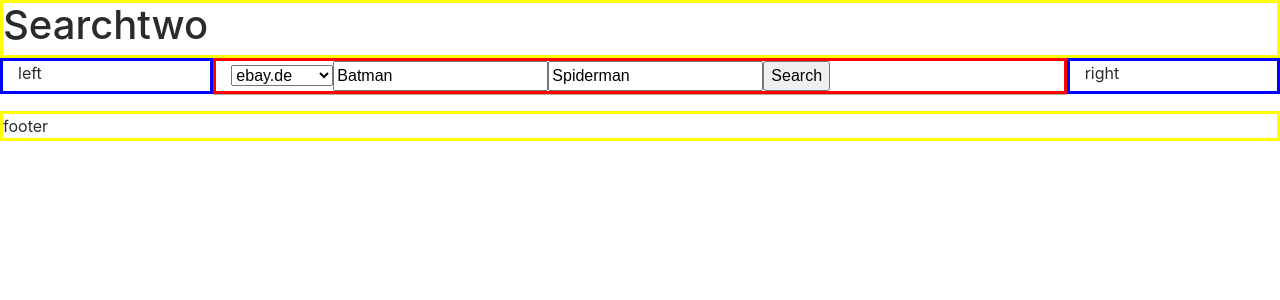
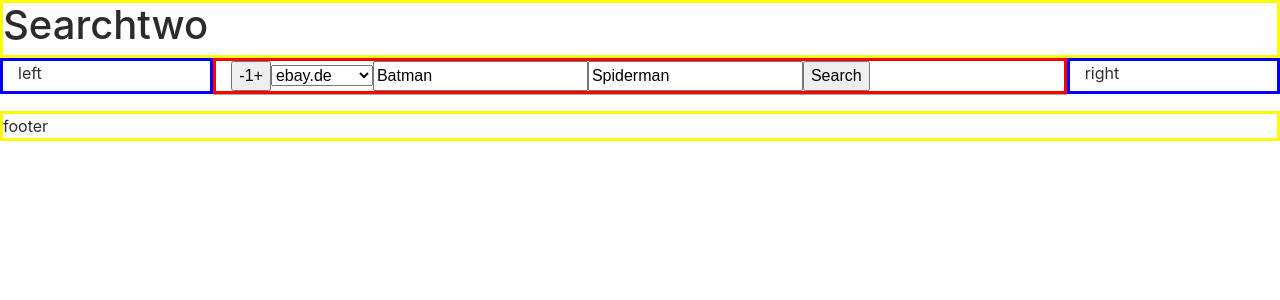
Before and after one commit to Riglanto/SearchTwo, an Angular app: page /searchlist in a window 1280 px wide. Shown: the top 300 px of the page. Built offline with nearby package versions, Linux system fonts and the light colour scheme.

Commit message:
Help button for searchColumn

```diff
--- a/src/app/search-list/search-list.component.html
+++ b/src/app/search-list/search-list.component.html
@@ -3,17 +3,16 @@
     left
   </div>
   <div id="center" class="col-xs-12 col-lg-8">
-    <div id='searchForm'>
-      <form #form="ngForm" (ngSubmit)="search()">
-        <select class="selectInput" id="shop" required [(ngModel)]="shop" name="shop">
+    <form #form="ngForm" (ngSubmit)="search()">
+      <button type="button" (click)="searchColumns = searchColumns == 2 ? 3 : 2">-1+</button>
+      <select class="selectInput" id="shop" required [(ngModel)]="shop" name="shop">
       <option *ngFor="let shop of shops" [value]="shop">{{shop}}</option>
     </select>
-        <span *ngFor="let column of searchColumnsList()">
+      <span *ngFor="let column of searchColumnsList()">
           <input type="text" class="searchInput" [(ngModel)]="keywords[column]" [name]="keywords[column]" [placeholder]="'Keyword #' + (column+1)" required>
         </span>
-        <button type="submit" class="searchButton">Search</button>
-      </form>
-    </div>
+      <button type="submit" class="searchButton">Search</button>
+    </form>
   </div>
   <div id="right" class="col-sm  hidden-md-down">
     right
```
